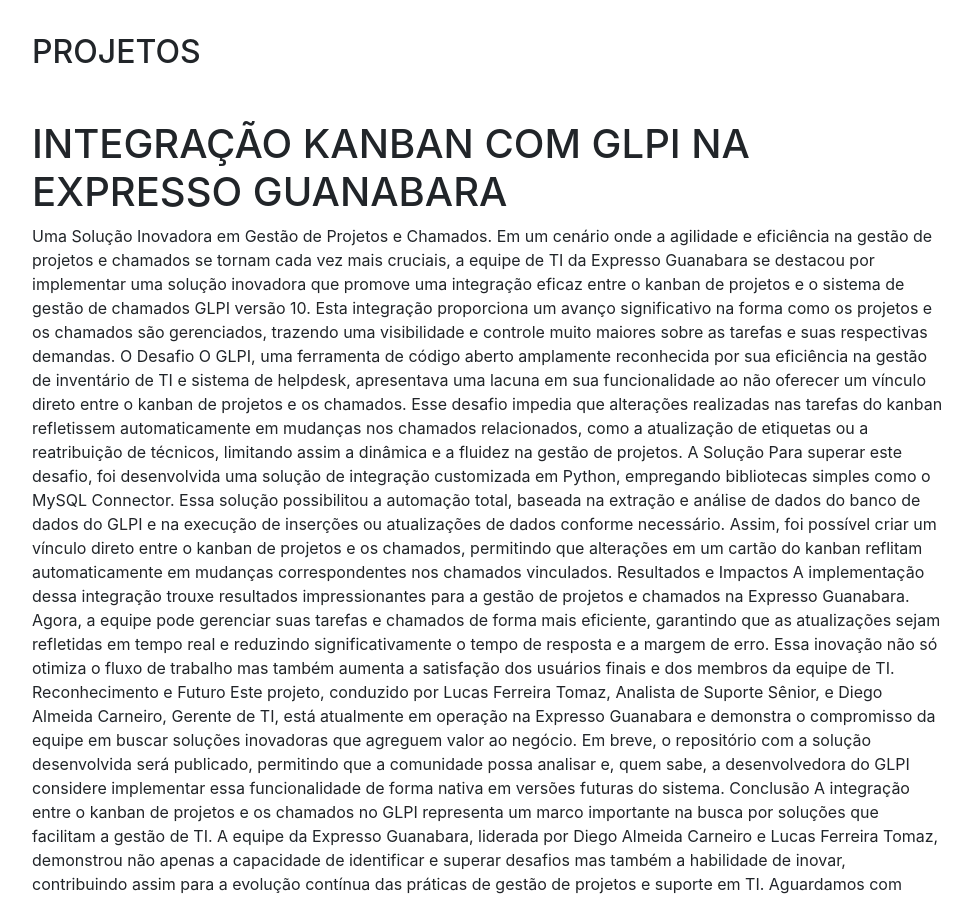
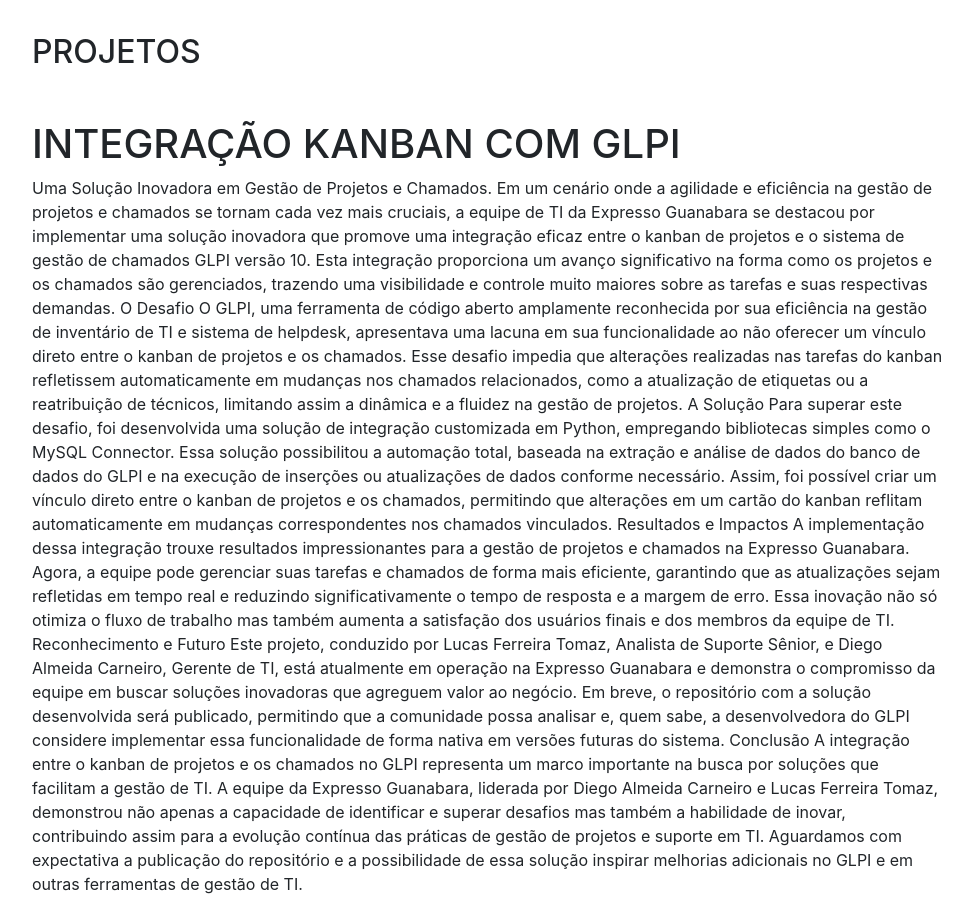
Before and after one commit to lucasferreiraoficial/portfolio, a website with bundled scripts: page index.html in a window 1280 px wide. Shown: the part 3540-4439 px from the top of the page, without its empty margins (288-1260 px from the left). Built offline with nearby package versions, Linux system fonts and the light colour scheme; a web font is replaced by a local one.

Commit message:
Update index.html

```diff
--- a/index.html
+++ b/index.html
@@ -225,7 +225,7 @@
       <section class="resume-section p-3 p-lg-5 d-flex flex-column" id="interests">
         <div class="my-auto">
           <h2 class="mb-5">Projetos</h2>
-          <h1 class="mg-5">Integração Kanban com GLPI na Expresso Guanabara</h1>
+          <h1 class="mg-5">Integração Kanban com GLPI</h1>
           <p>Uma Solução Inovadora em Gestão de Projetos e Chamados.
 Em um cenário onde a agilidade e eficiência na gestão de projetos e chamados se tornam cada vez mais cruciais, a equipe de TI da Expresso Guanabara se destacou por implementar uma solução inovadora que promove uma integração eficaz entre o kanban de projetos e o sistema de gestão de chamados GLPI versão 10. Esta integração proporciona um avanço significativo na forma como os projetos e os chamados são gerenciados, trazendo uma visibilidade e controle muito maiores sobre as tarefas e suas respectivas demandas.
 
```
